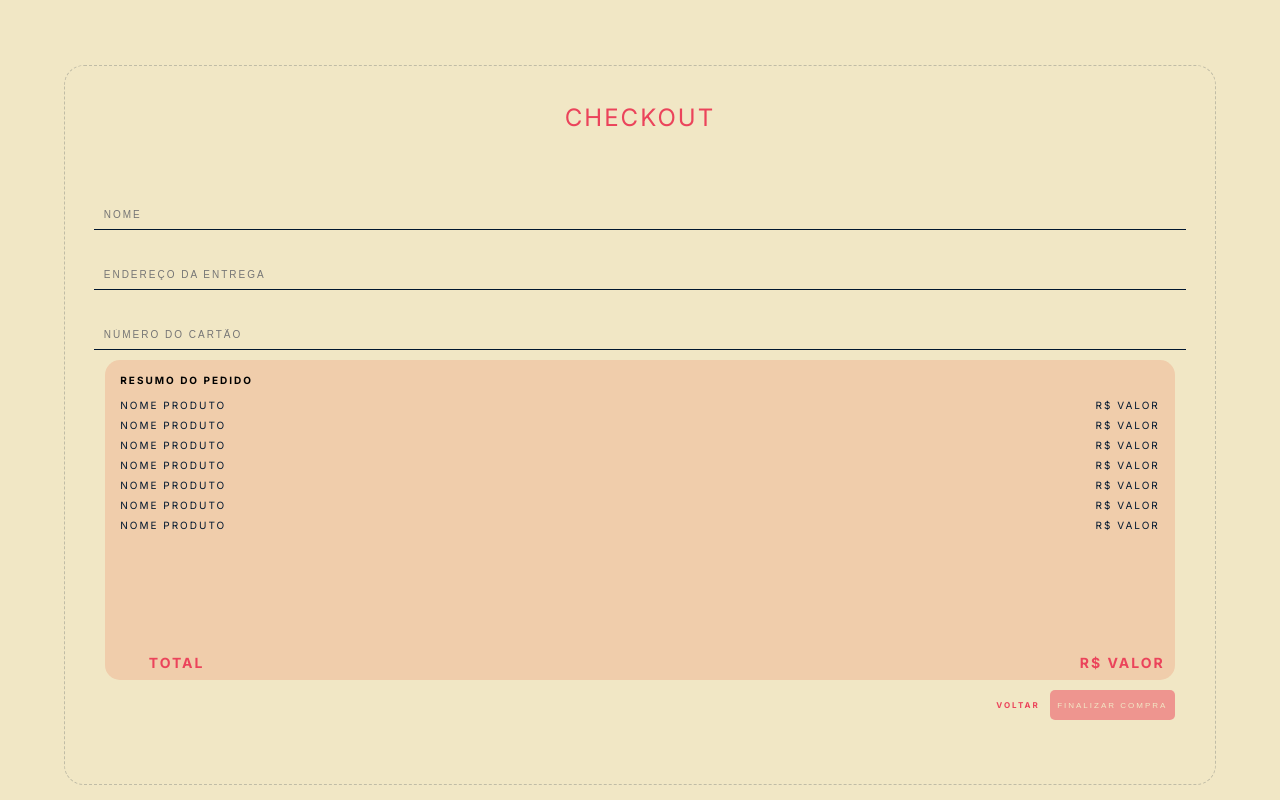
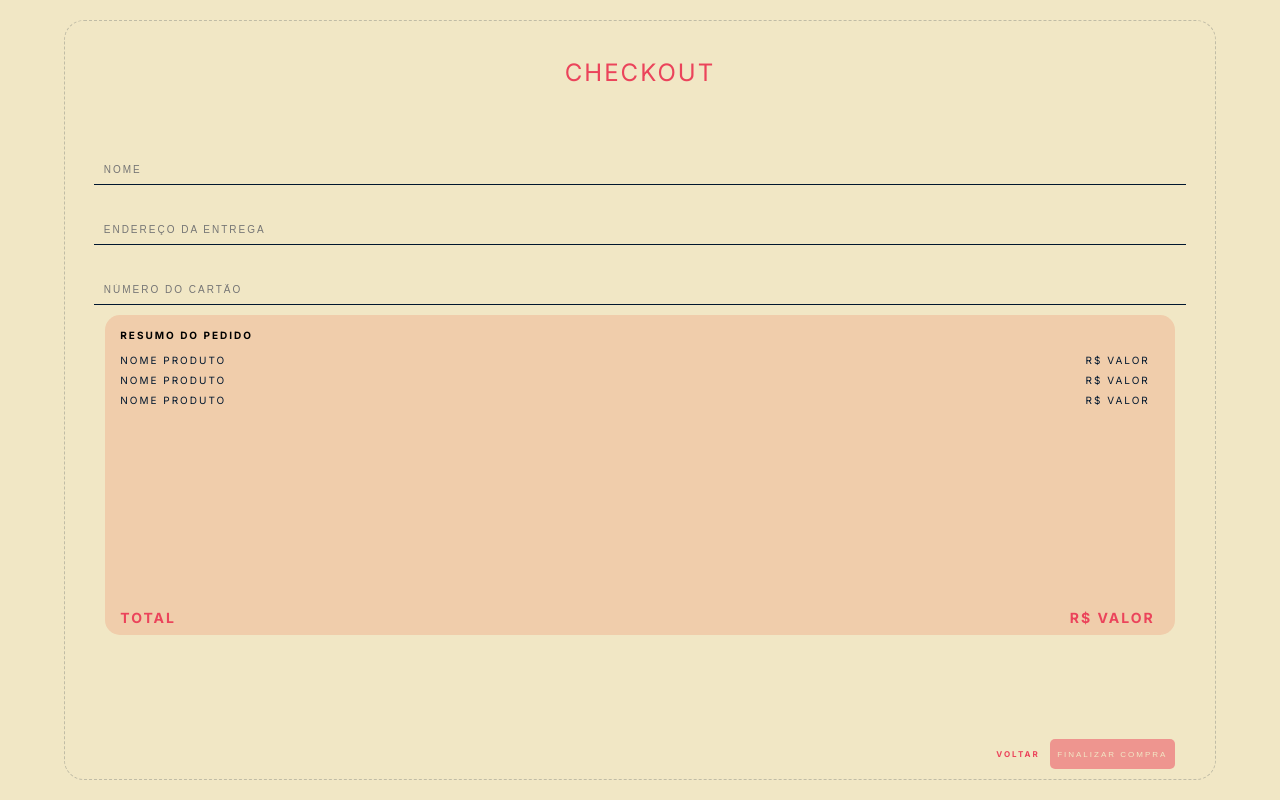
Before and after one commit to CaioCZS/MyPapers, a React (Create React App) app: page /finalizar-compra in a window 1280 px wide. Built offline with nearby package versions, Linux system fonts and the light colour scheme.

Commit message:
feat:inputs funcionando

```diff
--- a/src/index.js
+++ b/src/index.js
@@ -3,12 +3,14 @@ import ReactDOM from "react-dom/client"
 import App from "./App"
 import ResetStyle from "./style/ResetStyle.js"
 import { BrowserRouter } from "react-router-dom"
+import GlobalStyle from "./style/GlobalStyle.js"
 
 const root = ReactDOM.createRoot(document.getElementById("root"))
 root.render(
   <React.StrictMode>
     <BrowserRouter>
       <ResetStyle />
+      <GlobalStyle />
       <App />
     </BrowserRouter>
   </React.StrictMode>
--- a/src/pages/Checkout/CheckOutPage.js
+++ b/src/pages/Checkout/CheckOutPage.js
@@ -1,54 +1,52 @@
-import { Link } from "react-router-dom"
+import { Link, useNavigate } from "react-router-dom"
 import styled from "styled-components"
+import ResumeContainer from "./ResumeContainer.js"
+import { useState } from "react"
+export default function CheckOutPage() {
+  const [form, setForm] = useState({ name: "", cardNumber: "", address: "" })
+  const navigate = useNavigate()
+  function handleForm(e) {
+    e.preventDefault()
+    setForm({ ...form, [e.target.name]: e.target.value })
+  }
 
-export default function CheckOutPage() {
+  function handleSubmit(e) {
+    e.preventDefault()
+    navigate("/")
+  }
+
   return (
     <Screen>
       <CheckoutContainer>
         <Header>Checkout</Header>
-        <StyledForm>
-          <input placeholder="Nome" />
-          <input placeholder="Endereço da entrega" />
-          <input placeholder="Número do cartão" />
-          <OrderResume>
-            <h1>Resumo do pedido</h1>
-            <OrderItems>
-              <li>
-                <p>Nome produto</p>
-                <p>R$ valor</p>
-              </li>
-              <li>
-                <p>Nome produto</p>
-                <p>R$ valor</p>
-              </li>
-              <li>
-                <p>Nome produto</p>
-                <p>R$ valor</p>
-              </li>
-              <li>
-                <p>Nome produto</p>
-                <p>R$ valor</p>
-              </li>
-              <li>
-                <p>Nome produto</p>
-                <p>R$ valor</p>
-              </li>
-              <li>
-                <p>Nome produto</p>
-                <p>R$ valor</p>
-              </li>
-              <li>
-                <p>Nome produto</p>
-                <p>R$ valor</p>
-              </li>
-            </OrderItems>
-            <FinalValue>
-              <p>Total</p>
-              <p>R$ valor</p>
-            </FinalValue>
-          </OrderResume>
+        <StyledForm onSubmit={handleSubmit}>
+          <input
+            placeholder="Nome"
+            type="text"
+            name="name"
+            value={form.name}
+            onChange={handleForm}
+            required
+          />
+          <input
+            placeholder="Endereço da entrega"
+            name="address"
+            type="text"
+            value={form.address}
+            onChange={handleForm}
+            required
+          />
+          <input
+            placeholder="Número do cartão"
+            name="cardNumber"
+            type="number"
+            value={form.cardNumber}
+            onChange={handleForm}
+            required
+          />
+          <ResumeContainer />
           <Buttons>
-            <StyledLink>voltar</StyledLink>
+            <StyledLink to="/carrinho">voltar</StyledLink>
             <button type="submit">Finalizar compra</button>
           </Buttons>
         </StyledForm>
@@ -66,11 +64,11 @@ const Screen = styled.div`
   justify-content: center;
 `
 const CheckoutContainer = styled.div`
-  margin-top: 50px;
   border: thin dashed #01172f33;
   border-radius: 20px;
   width: 90vw;
-  height: 90vh;
+  min-height: 95vh;
+  position: relative;
 `
 const Header = styled.header`
   height: 13vh;
@@ -112,53 +110,14 @@ const StyledForm = styled.form`
     outline: 0;
   }
 `
-
-const OrderResume = styled.div`
-  background-color: #f0cdab;
-  width: 93%;
-  min-height: 40vh;
-  margin: 0 auto;
-  padding: 15px;
-  h1 {
-    font-size: 10px;
-    font-weight: 700;
-  }
-  letter-spacing: 2px;
-  font-family: "inter";
-  text-transform: uppercase;
-  border-radius: 15px;
-  position: relative;
-`
-const OrderItems = styled.ul`
-  font-size: 10px;
-  display: flex;
-  flex-direction: column;
-  margin-top: 15px;
-  gap: 10px;
-  li {
-    display: flex;
-    justify-content: space-between;
-    color: #01172f;
-  }
-`
-const FinalValue = styled.div`
-  color: #eb445b;
-  display: flex;
-  width: 95%;
-  justify-content: space-between;
-  margin-top: 20px;
-  font-size: 14px;
-  font-weight: 700;
-  position: absolute;
-  bottom: 10px;
-  right: 10px;
-`
 const Buttons = styled.div`
   width: 93%;
   display: flex;
   justify-content: flex-end;
   align-items: center;
   gap: 10px;
+  position: absolute;
+  bottom: 10px;
   button {
     background-color: #eb445b80;
     width: 125px;
--- /dev/null
+++ b/src/pages/Checkout/ResumeContainer.js
@@ -0,0 +1,73 @@
+import styled from "styled-components"
+
+export default function ResumeContainer() {
+  return (
+    <OrderResume>
+      <h1>Resumo do pedido</h1>
+      <OrderItems>
+        <li>
+          <p>Nome produto</p>
+          <p>R$ valor</p>
+        </li>
+        <li>
+          <p>Nome produto</p>
+          <p>R$ valor</p>
+        </li>
+        <li>
+          <p>Nome produto</p>
+          <p>R$ valor</p>
+        </li>
+      </OrderItems>
+      <FinalValue>
+        <p>Total</p>
+        <p>R$ valor</p>
+      </FinalValue>
+    </OrderResume>
+  )
+}
+
+const OrderResume = styled.div`
+  background-color: #f0cdab;
+  width: 93%;
+  min-height: 40vh;
+  margin: 0 auto;
+  padding: 15px;
+  h1 {
+    font-size: 10px;
+    font-weight: 700;
+  }
+  letter-spacing: 2px;
+  font-family: "inter";
+  text-transform: uppercase;
+  border-radius: 15px;
+  position: relative;
+`
+const OrderItems = styled.ul`
+  padding-right: 10px;
+  font-size: 10px;
+  display: flex;
+  max-height: 27vh;
+  flex-direction: column;
+  margin-top: 15px;
+  overflow-y: auto;
+  gap: 10px;
+  li {
+    display: flex;
+    justify-content: space-between;
+    color: #01172f;
+  }
+`
+const FinalValue = styled.div`
+  padding-right: 10px;
+  padding-left: 25px;
+  color: #eb445b;
+  display: flex;
+  width: 100%;
+  justify-content: space-between;
+  margin-top: 20px;
+  font-size: 14px;
+  font-weight: 700;
+  position: absolute;
+  bottom: 10px;
+  right: 10px;
+`
--- /dev/null
+++ b/src/style/GlobalStyle.js
@@ -0,0 +1,15 @@
+import { createGlobalStyle } from "styled-components"
+
+const GlobalStyle = createGlobalStyle`
+*{
+	box-sizing:border-box;
+}
+body{
+	background-color:#f1e7c5;
+}
+input:-webkit-autofill {
+    -webkit-box-shadow:0 0 0 50px #f1e7c5 inset; /* aqui muda sua cor do fundo */
+    -webkit-text-fill-color: #000000; /* Cor do texto */
+}
+`
+export default GlobalStyle
--- a/src/style/ResetStyle.js
+++ b/src/style/ResetStyle.js
@@ -44,12 +44,6 @@ table {
 	border-collapse: collapse;
 	border-spacing: 0;
 }
-*{
-	box-sizing:border-box;
-}
-body{
-	background-color:#f1e7c5;
-}
 `
 
 export default ResetStyle
```
